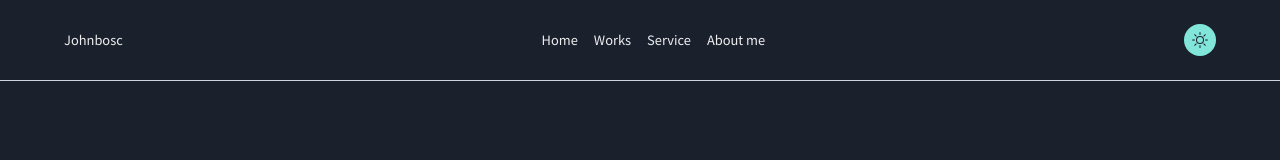
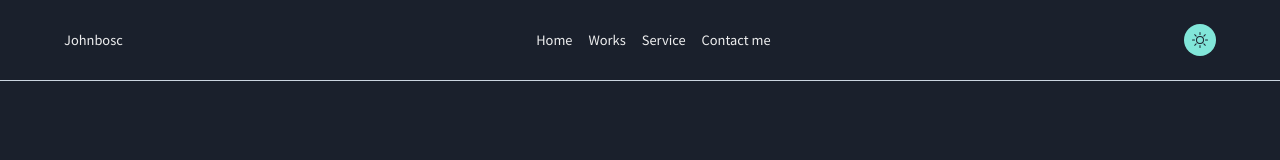
Before and after one commit to OkoloJohnbosco/portfolio, a Next.js app: page / in a window 1280 px wide. Shown: the top 160 px of the page. Built offline with nearby package versions, Linux system fonts and the light colour scheme; a web font is replaced by a local one.

Commit message:
chore: added scroll behavior to the page

```diff
--- a/components/contact/index.tsx
+++ b/components/contact/index.tsx
@@ -4,7 +4,7 @@ import Section from "../section";
 
 function Contact() {
   return (
-    <Stack pt={10}>
+    <Stack pt={10} id="contact-us">
       <Section maxW="700px">
         <Heading
           textAlign="center"
--- a/components/experience/index.tsx
+++ b/components/experience/index.tsx
@@ -15,7 +15,7 @@ function Experience() {
   const value = useColorModeValue("gray.100", "rgba(0,0,0,0.3)");
   return (
     <Stack pt={20}>
-      <Section>
+      <Section id="experience">
         <Heading
           textAlign="center"
           pb={2}
--- a/components/header/index.tsx
+++ b/components/header/index.tsx
@@ -20,7 +20,7 @@ function Header() {
   const textColor = useColorModeValue("gray.700", "gray.300");
 
   return (
-    <Stack py={10} pt={16}>
+    <Stack py={10} pt={16} id="home">
       <Section position="relative" minH="calc(100vh - 180px)">
         <Socials />
         <SimpleGrid
--- a/components/navbar/index.tsx
+++ b/components/navbar/index.tsx
@@ -22,10 +22,18 @@ function Navbar() {
             <Text>Johnbosc</Text>
           </Stack>
           <HStack spacing={4}>
-            <Text>Home</Text>
-            <Text>Works</Text>
-            <Text>Service</Text>
-            <Text>About me</Text>
+            <a href="#home">
+              <Text>Home</Text>
+            </a>
+            <a href="#experience">
+              <Text>Works</Text>
+            </a>
+            <a href="#experience">
+              <Text>Service</Text>
+            </a>
+            <a href="#contact-us">
+              <Text>Contact me</Text>
+            </a>
           </HStack>
 
           <IconButton
--- a/components/socials/index.tsx
+++ b/components/socials/index.tsx
@@ -14,7 +14,8 @@ function Socials() {
       left={0}
       zIndex="docked"
     >
-      <Tooltip hasArrow placement="top" py={2} px={4} rounded={4} label="lmao">
+      <Tooltip hasArrow placement="top" py={2} px={4} rounded={4}>
+        <a href="" target="_blank">
           <IconButton
             size="sm"
             colorScheme="teal"
@@ -24,9 +25,11 @@ function Socials() {
           >
             <Icon iconComp={BsTwitter} boxSize={4} />
           </IconButton>
+        </a>
       </Tooltip>
 
-      <Tooltip hasArrow placement="top" py={2} px={4} rounded={4} label="lmao">
+      <Tooltip hasArrow placement="top" py={2} px={4} rounded={4}>
+        <a href="" target="_blank">
           <IconButton
             size="sm"
             variant="outline"
@@ -36,9 +39,11 @@ function Socials() {
           >
             <Icon iconComp={FaLinkedinIn} boxSize={4} />
           </IconButton>
+        </a>
       </Tooltip>
 
-      <Tooltip hasArrow placement="top" py={2} px={4} rounded={4} label="lmao">
+      <Tooltip hasArrow placement="top" py={2} px={4} rounded={4}>
+        <a href="" target="_blank">
           <IconButton
             size="sm"
             variant="outline"
@@ -48,6 +53,7 @@ function Socials() {
           >
             <Icon boxSize={4} iconComp={BsGithub} />
           </IconButton>
+        </a>
       </Tooltip>
     </SimpleGrid>
   );
--- a/styles/globals.css
+++ b/styles/globals.css
@@ -5,6 +5,7 @@ body {
   font-family: -apple-system, BlinkMacSystemFont, Segoe UI, Roboto, Oxygen,
     Ubuntu, Cantarell, Fira Sans, Droid Sans, Helvetica Neue, sans-serif;
   transition: background 0.2s ease !important;
+  scroll-behavior: smooth;
 }
 
 a {
```
Lines whose indentation alone changed are shown as unchanged.
